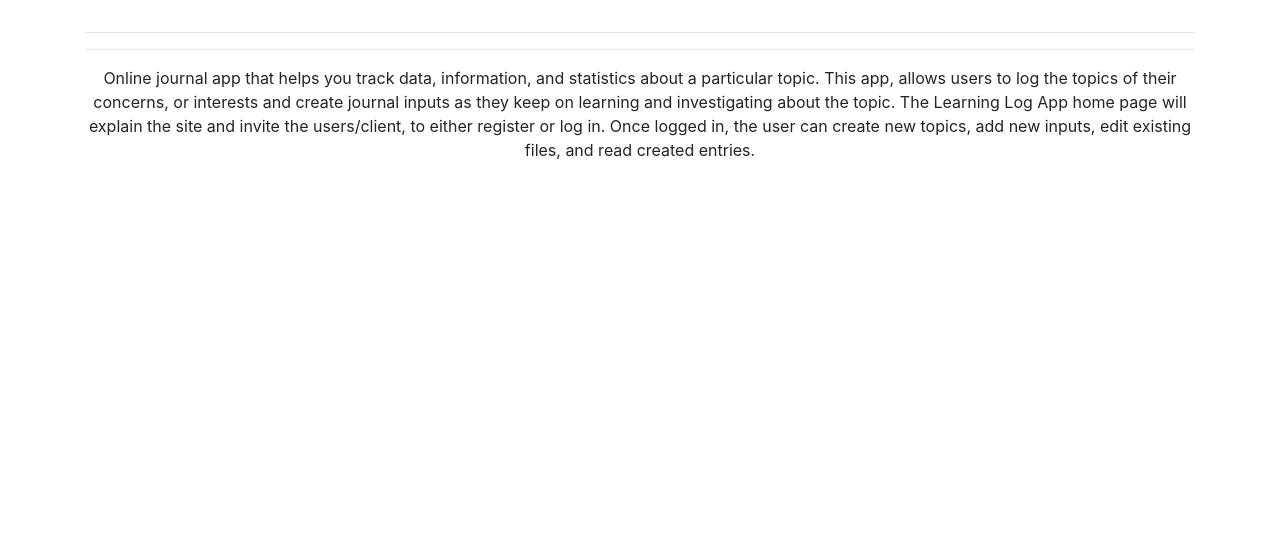
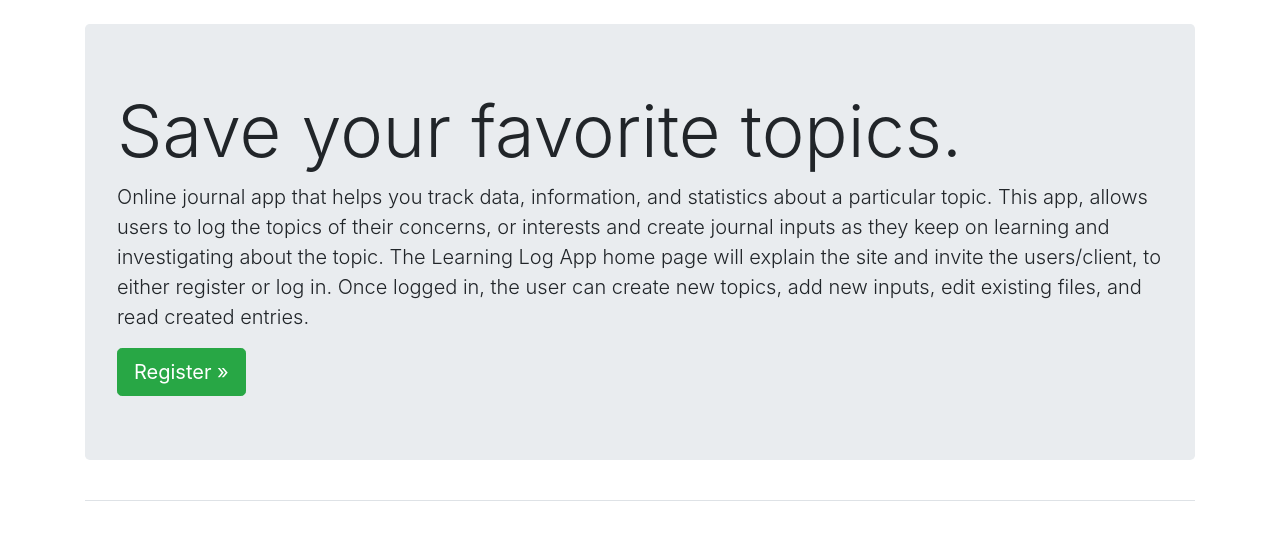
Before and after one commit to RaulMaya/Learning-Log-App, a Django app: page / in a window 1280 px wide. Shown: the part 58-598 px from the top of the page. Run offline with Django 4.2, Linux system fonts and the light colour scheme; some libraries are stand-ins or nearby versions.

Commit message:
Index html with bootstrap style

```diff
--- a/learning_logs/templates/learning_logs/index.html
+++ b/learning_logs/templates/learning_logs/index.html
@@ -1,10 +1,10 @@
 {% extends "learning_logs/base.html" %}
 
-{% block content %}
+{% block page_header %}
+<div class="jumbotron">
+    <h1 class="display-3">Save your favorite topics.</h1>
+    <p class="lead">Online journal app that helps you track data, information, and statistics about a particular topic. This app, allows users to log the topics of their concerns, or interests and create journal inputs as they keep on learning and investigating about the topic. The Learning Log App home page will explain the site and invite the users/client, to either register or log in. Once logged in, the user can create new topics, add new inputs, edit existing files, and read created entries.</p>
+    <a class="btn btn-lg btn-success" href="{% url 'users:register' %}" role="button">Register &raquo;</a>
+</div>
 
-<center>
-    <hr>
-    <p>Online journal app that helps you track data, information, and statistics about a particular topic. This app, allows users to log the topics of their concerns, or interests and create journal inputs as they keep on learning and investigating about the topic. The Learning Log App home page will explain the site and invite the users/client, to either register or log in. Once logged in, the user can create new topics, add new inputs, edit existing files, and read created entries.</p>
-</center>
-
-{% endblock content %}
+{% endblock page_header %}
```
